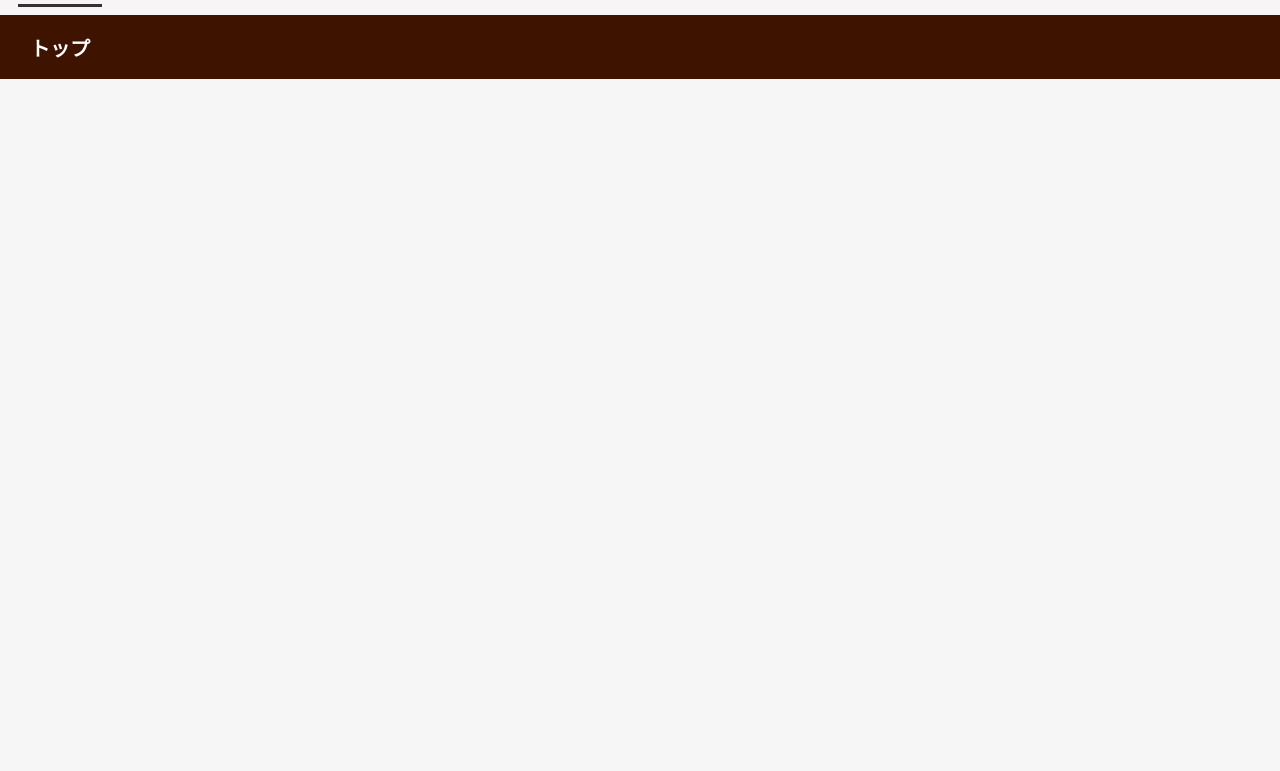
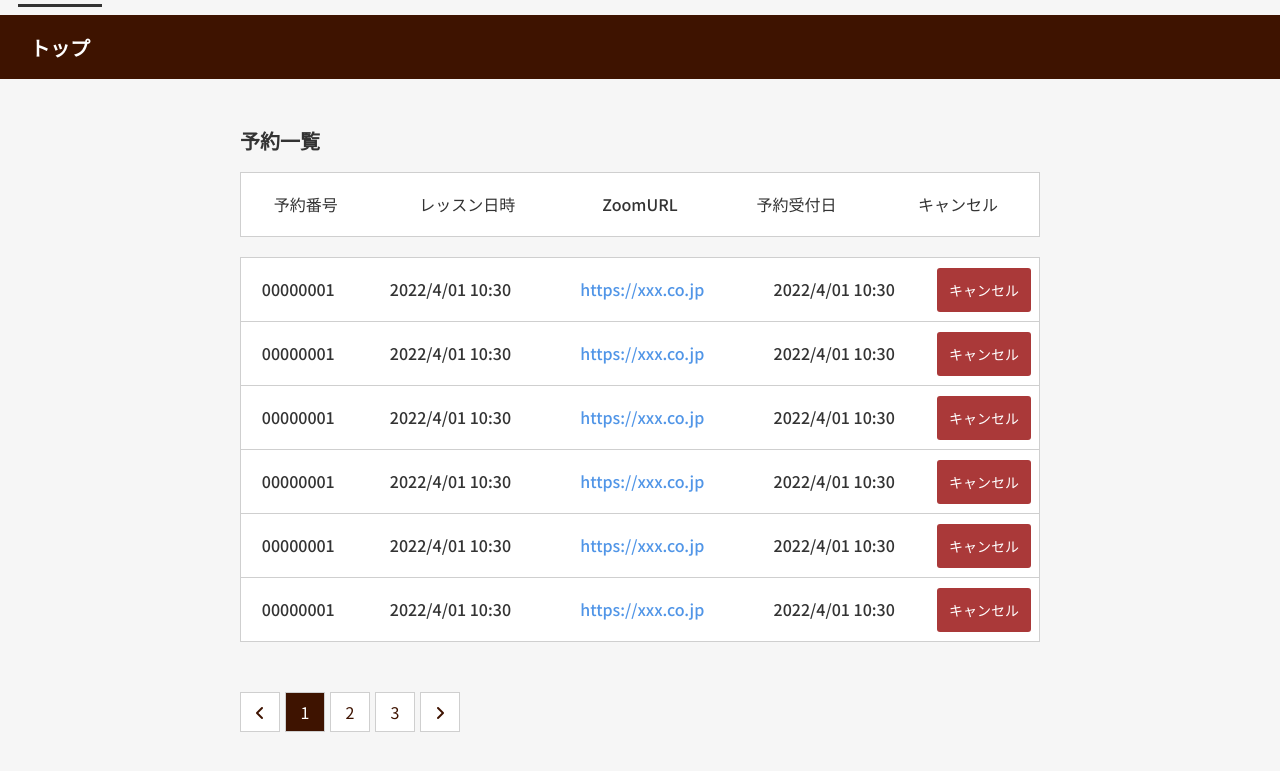
Before and after one commit to jinei/PJ001_YOSHINO_SHODOU_MOCK, a plain HTML site: page mypage/top.html in a window 1280 px wide. Shown: the part 183-954 px from the top of the page. Before the commit the page ends 800 px from the top, so only its background shows below. Drawn offline with nearby package versions, Linux system fonts and the light colour scheme; files whose address does not match are found by name; a web font is replaced by a local one.

Commit message:
PC マイページ トップ

```diff
--- a/css/mypage/mypage.css
+++ b/css/mypage/mypage.css
@@ -98,3 +98,12 @@ body {
   font-weight: 700;
   color: #ffffff;
 }
+
+.content_sub_title {
+  font-weight: 900;
+  font-size: 2rem;
+}
+
+.content_wrap {
+  margin: 5rem auto;
+}
--- a/css/mypage/top.css
+++ b/css/mypage/top.css
@@ -0,0 +1,81 @@
+.content_wrap {
+  width: 800px;
+}
+
+table {
+  margin-top: 2rem;
+  width: 100%;
+  background-color: #ffffff;
+}
+
+th,
+td {
+  height: 64px;
+  font-size: 1.6rem;
+  font-weight: 500;
+  text-align: center;
+  vertical-align: middle;
+}
+
+th,
+td {
+  border-top: 1px solid #CFCFCF;
+  border-bottom: 1px solid #CFCFCF;
+}
+
+th:first-child,
+td:first-child {
+  border-left: 1px solid #CFCFCF;
+}
+
+th:last-child,
+td:last-child {
+  border-right: 1px solid #CFCFCF;
+}
+
+td.zoom_link {
+  color: #5095E7;
+}
+
+td .cancel_btn {
+  width: 85%;
+  height: 70%;
+  border-radius: 3px;
+  background-color: #AA3939;
+  color: #ffffff;
+  font-size: 1.4rem;
+}
+
+.pagination {
+  display: flex;
+  margin-top: 5rem;
+}
+
+.pagination li:not(li:first-child) {
+  margin-left: .5rem;
+}
+
+.pagination li {
+  display: flex;
+  justify-content: center;
+  align-items: center;
+  width: 40px;
+  height: 40px;
+  background-color: #ffffff;
+  color: #3E1300;
+  border: 1px solid #CFCFCF;
+  cursor: pointer;
+}
+
+.pagination li a,
+.pagination li i {
+  font-size: 1.6rem;
+}
+
+.pagination li.active,
+.pagination li:hover,
+.pagination li:hover a,
+.pagination li:hover i {
+  background-color: #3E1300;
+  color: #ffffff;
+}
--- a/mypage/top.html
+++ b/mypage/top.html
@@ -69,6 +69,75 @@
             </div>
         </section>
 
+        <!-- 予約一覧 -->
+        <section>
+            <div class="content_wrap">
+                <h4 class="content_sub_title">
+                    予約一覧
+                </h4>
+                <table>
+                    <tr>
+                        <th>予約番号</th>
+                        <th>レッスン日時</th>
+                        <th>ZoomURL</th>
+                        <th>予約受付日</th>
+                        <th>キャンセル</th>
+                    </tr>
+                </table>
+                <table>
+                    <tr>
+                        <td>00000001</td>
+                        <td>2022/4/01 10:30</td>
+                        <td class="zoom_link">https://xxx.co.jp</td>
+                        <td>2022/4/01 10:30</td>
+                        <td><button class="cancel_btn">キャンセル</button></td>
+                    </tr>
+                    <tr>
+                        <td>00000001</td>
+                        <td>2022/4/01 10:30</td>
+                        <td class="zoom_link">https://xxx.co.jp</td>
+                        <td>2022/4/01 10:30</td>
+                        <td><button class="cancel_btn">キャンセル</button></td>
+                    </tr>
+                    <tr>
+                        <td>00000001</td>
+                        <td>2022/4/01 10:30</td>
+                        <td class="zoom_link">https://xxx.co.jp</td>
+                        <td>2022/4/01 10:30</td>
+                        <td><button class="cancel_btn">キャンセル</button></td>
+                    </tr>
+                    <tr>
+                        <td>00000001</td>
+                        <td>2022/4/01 10:30</td>
+                        <td class="zoom_link">https://xxx.co.jp</td>
+                        <td>2022/4/01 10:30</td>
+                        <td><button class="cancel_btn">キャンセル</button></td>
+                    </tr>
+                    <tr>
+                        <td>00000001</td>
+                        <td>2022/4/01 10:30</td>
+                        <td class="zoom_link">https://xxx.co.jp</td>
+                        <td>2022/4/01 10:30</td>
+                        <td><button class="cancel_btn">キャンセル</button></td>
+                    </tr>
+                    <tr>
+                        <td>00000001</td>
+                        <td>2022/4/01 10:30</td>
+                        <td class="zoom_link">https://xxx.co.jp</td>
+                        <td>2022/4/01 10:30</td>
+                        <td><button class="cancel_btn">キャンセル</button></td>
+                    </tr>
+                </table>
+                <ul class="pagination">
+                    <li><a href=""><i class="fas fa-angle-left"></i></a></li>
+                    <li class="active"><a href="">1</a></li>
+                    <li><a href="">2</a></li>
+                    <li><a href="">3</a></li>
+                    <li><a href=""><i class="fas fa-angle-right"></i></a></li>
+                </ul>
+            </div>
+
+        </section>
     </main>
 
     <!-- js -->
```
